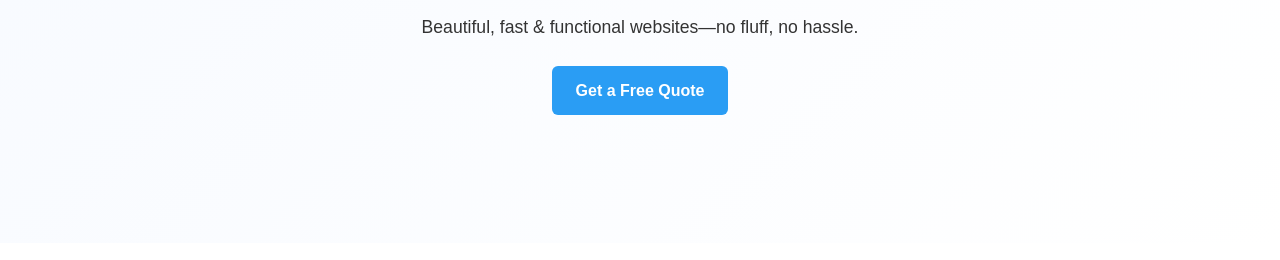
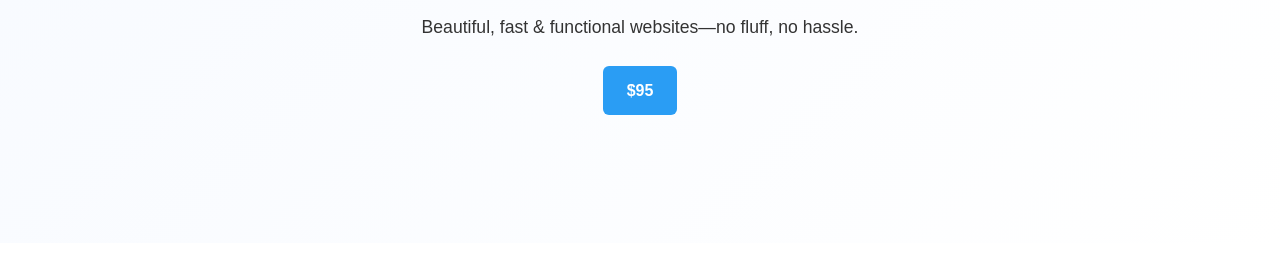
Before and after one commit to nickaustinbrown/effortlesswebsites, a plain HTML site: page index.html in a window 1280 px wide. Shown: the part 201-461 px from the top of the page. Drawn offline with Linux system fonts and the light colour scheme.

Commit message:
Update index.html

```diff
--- a/index.html
+++ b/index.html
@@ -13,7 +13,7 @@
     <div class="container">
       <h1>Effortless Websites</h1>
       <p>Beautiful, fast & functional websites—no fluff, no hassle.</p>
-      <a href="#contact" class="btn">Get a Free Quote</a>
+      <a href="#contact" class="btn">$95</a>
     </div>
   </section>
 
```
